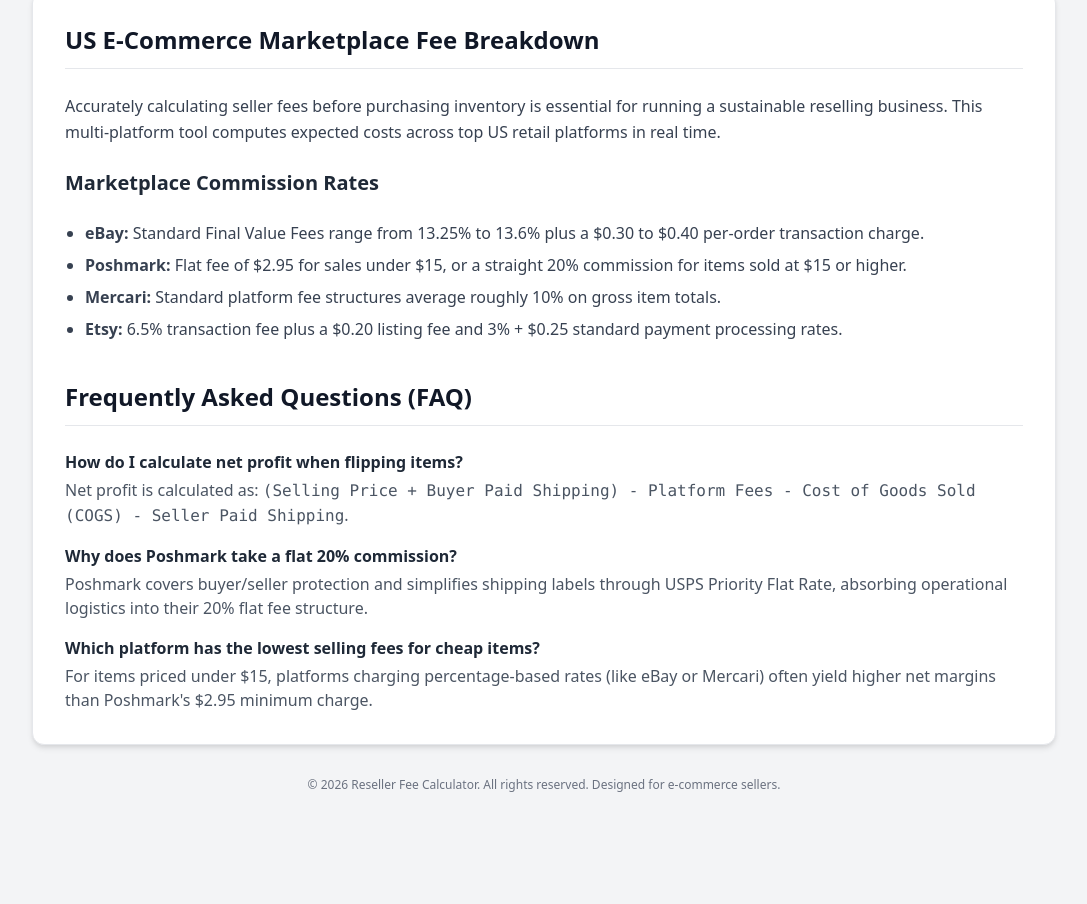
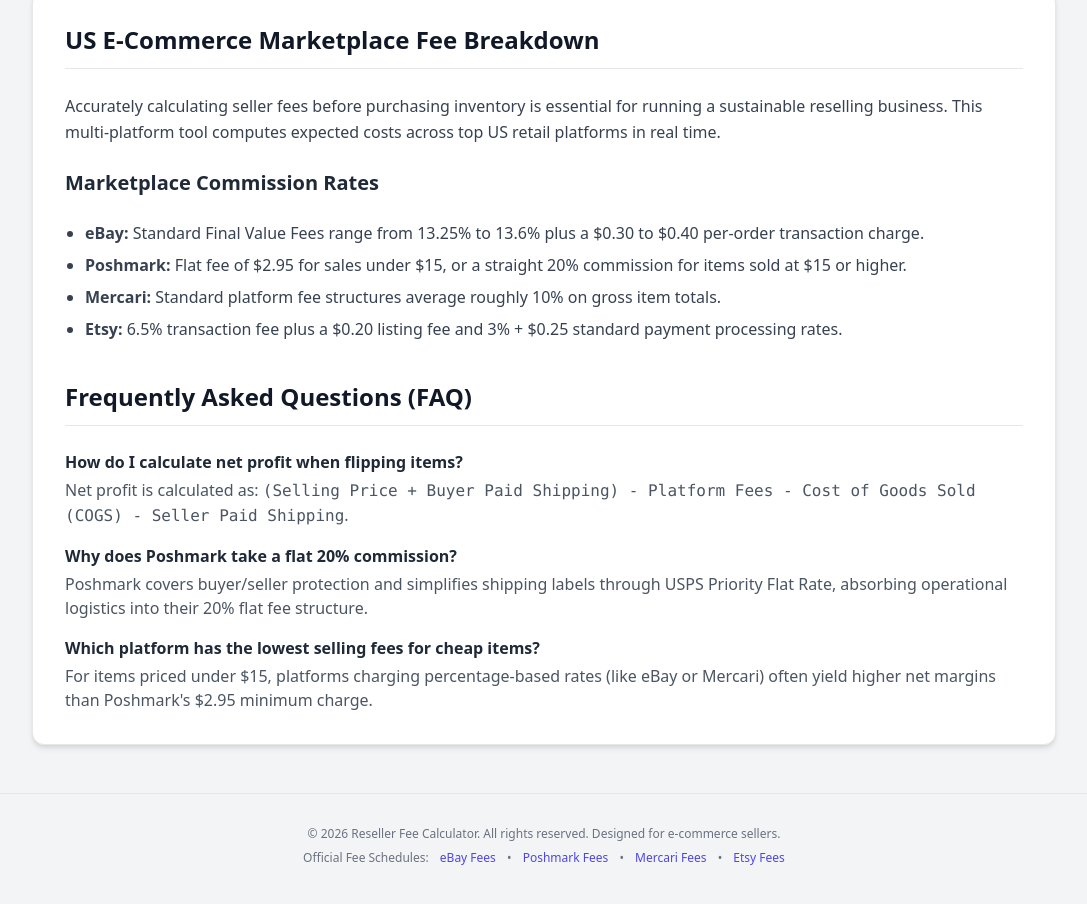
Before and after one commit to Awaisexpert/reseller-fee-calculator, a plain HTML site: page index.html in a window 1280 px wide. Shown: the part 631-1535 px from the top of the page, without its empty margins (96-1183 px from the left). Before the commit the page ends 1488 px from the top, so only its background shows below. Drawn offline with nearby package versions, Linux system fonts and the light colour scheme.

Commit message:
Revise meta tags and enhance footer links
Updated SEO meta tags and added outbound links to footer.

```diff
--- a/index.html
+++ b/index.html
@@ -1,27 +1,37 @@
 <!DOCTYPE html>
 <html lang="en">
-    <script>
-  var ahrefs_analytics_script = document.createElement('script');
-  ahrefs_analytics_script.async = true;
-  ahrefs_analytics_script.src = 'https://analytics.ahrefs.com/analytics.js';
-  ahrefs_analytics_script.setAttribute('data-key', 'bIYDyy6Y+7lk7mtnF4xS0g');
-  document.getElementsByTagName('head')[0].appendChild(ahrefs_analytics_script);
-    </script>
 <head>
     <meta charset="UTF-8">
     <meta name="viewport" content="width=device-width, initial-scale=1.0">
 
     <!-- Primary SEO Meta Tags -->
-    <title>Free Reseller Fee Calculator (2026) | eBay, Poshmark, Mercari, Etsy</title>
-    <meta name="description" content="Calculate real net payouts, marketplace commission rates, and profit margins for eBay, Poshmark, Mercari, and Etsy side-by-side. Free, real-time reseller fee calculator.">
+    <title>Free Reseller Fee Calculator | eBay, Poshmark, Mercari, Etsy</title>
+    <meta name="description" content="Calculate net payouts, platform commission rates, and profit margins for eBay, Poshmark, Mercari, and Etsy side-by-side. Free multi-platform tool.">
     <meta name="keywords" content="reseller fee calculator, poshmark fee calculator, ebay profit calculator, mercari seller fees, etsy profit calculator, flipping fee calculator">
     <link rel="canonical" href="https://www.reseller-fee-calculator.com/">
 
-    <!-- Social Sharing Tags -->
+    <!-- Complete Open Graph / Facebook Social Tags -->
     <meta property="og:type" content="website">
     <meta property="og:url" content="https://www.reseller-fee-calculator.com/">
-    <meta property="og:title" content="Reseller Fee & Profit Calculator (2026)">
-    <meta property="og:description" content="Instant multi-platform net payout calculator for e-commerce resellers.">
+    <meta property="og:title" content="Free Reseller Fee & Profit Calculator">
+    <meta property="og:description" content="Compare net earnings across eBay, Poshmark, Mercari, and Etsy in real time.">
+    <meta property="og:image" content="https://www.reseller-fee-calculator.com/og-image.jpg">
+
+    <!-- Complete X (Twitter) Card Tags -->
+    <meta name="twitter:card" content="summary_large_image">
+    <meta name="twitter:url" content="https://www.reseller-fee-calculator.com/">
+    <meta name="twitter:title" content="Free Reseller Fee & Profit Calculator">
+    <meta name="twitter:description" content="Compare net earnings across eBay, Poshmark, Mercari, and Etsy instantly.">
+    <meta name="twitter:image" content="https://www.reseller-fee-calculator.com/og-image.jpg">
+
+    <!-- Ahrefs Analytics -->
+    <script>
+      var ahrefs_analytics_script = document.createElement('script');
+      ahrefs_analytics_script.async = true;
+      ahrefs_analytics_script.src = 'https://analytics.ahrefs.com/analytics.js';
+      ahrefs_analytics_script.setAttribute('data-key', 'bIYDyy6Y+7lk7mtnF4xS0g');
+      document.getElementsByTagName('head')[0].appendChild(ahrefs_analytics_script);
+    </script>
 
     <!-- Compiled Production Tailwind CSS -->
     <link href="https://cdn.jsdelivr.net/npm/tailwindcss@2.2.19/dist/tailwind.min.css" rel="stylesheet">
@@ -141,8 +151,19 @@
         </article>
     </main>
 
-    <footer class="text-center text-gray-500 text-xs py-8">
-        <p>&copy; 2026 Reseller Fee Calculator. All rights reserved. Designed for e-commerce sellers.</p>
+    <!-- Outbound Links Added to Resolve Ahrefs Audit Warning -->
+    <footer class="text-center text-gray-500 text-xs py-8 border-t border-gray-200 mt-12">
+        <p class="mb-2">&copy; 2026 Reseller Fee Calculator. All rights reserved. Designed for e-commerce sellers.</p>
+        <p class="space-x-2">
+            <span>Official Fee Schedules:</span>
+            <a href="https://www.ebay.com/help/selling/fees-credits-invoices/selling-fees?id=4822" target="_blank" rel="noopener noreferrer" class="text-indigo-600 hover:underline">eBay Fees</a>
+            <span>•</span>
+            <a href="https://support.poshmark.com/s/article/What-are-Poshmark-s-fees" target="_blank" rel="noopener noreferrer" class="text-indigo-600 hover:underline">Poshmark Fees</a>
+            <span>•</span>
+            <a href="https://www.mercari.com/us/help_center/topics/selling/fees/selling-fees/" target="_blank" rel="noopener noreferrer" class="text-indigo-600 hover:underline">Mercari Fees</a>
+            <span>•</span>
+            <a href="https://www.etsy.com/legal/fees/" target="_blank" rel="noopener noreferrer" class="text-indigo-600 hover:underline">Etsy Fees</a>
+        </p>
     </footer>
 
     <!-- Calculation Engine & Counter Script -->
```
